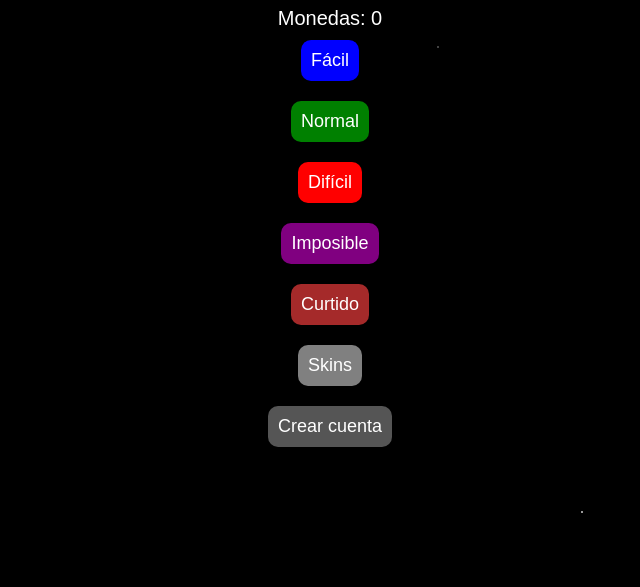
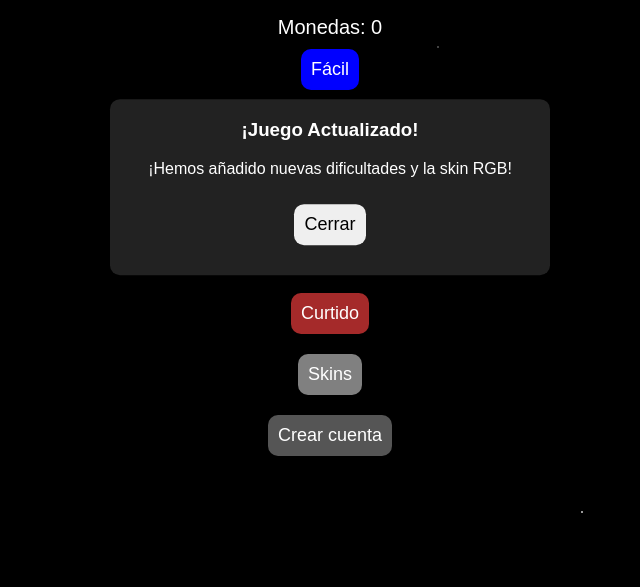
Before and after one commit to lasectasigma-hub/Nave-Juego, a plain HTML site: page index.html in a window 1280 px wide. Shown: the part 213-800 px from the top of the page, without its empty margins (310-950 px from the left). Drawn offline with nearby package versions, Linux system fonts and the light colour scheme.

Commit message:
Update index.html

```diff
--- a/index.html
+++ b/index.html
@@ -20,11 +20,27 @@ input { padding:5px; margin:5px; font-size:16px; border-radius:5px; border:none;
 #panelCuenta { display:none; position:absolute; top:50px; right:10px; background:#222; padding:15px; border-radius:10px; text-align:left; width:220px; color:white; }
 #panelCuenta .miniNave { width:20px; height:20px; display:inline-block; margin-right:5px; vertical-align:middle; border:1px solid white; }
 .rgb-button { background: linear-gradient(to right, red, orange, yellow, green, blue, indigo, violet); }
+#update-message {
+    position: absolute;
+    top: 50%;
+    left: 50%;
+    transform: translate(-50%, -50%);
+    background: #222;
+    padding: 20px;
+    border-radius: 10px;
+    box-shadow: 0 0 10px rgba(0,0,0,0.5);
+    z-index: 10;
+    text-align: center;
+    width: 80%;
+    max-width: 400px;
+}
+#update-message h3 { margin-top: 0; }
 </style>
 </head>
 <body>
 
 <div id="menu">
+  <div>Update 30</div>
   <h1>Nave</h1>
   <div id="monedas">Monedas: 0</div>
   <button style="background:blue; color:white;" onclick="iniciarJuego('facil')">Fácil</button>
@@ -36,6 +52,14 @@ input { padding:5px; margin:5px; font-size:16px; border-radius:5px; border:none;
   <button id="botonSkins" style="background:gray; color:white;" onclick="toggleSkins()">Skins</button>
   <div id="contenedorSkins"></div>
   <button id="crearCuentaBtn" style="background:#555; color:white;" onclick="abrirModalCuenta()">Crear cuenta</button>
+</div>
+
+<div id="update-message" style="display:none;">
+    <h3>¡Juego Actualizado!</h3>
+    <p>
+        ¡Hemos añadido nuevas dificultades y la skin RGB!
+    </p>
+    <button onclick="cerrarMensajeActualizacion()">Cerrar</button>
 </div>
 
 <button id="tuCuentaBtn" onclick="togglePanelCuenta()" style="display:none;">Tu cuenta</button>
@@ -65,6 +89,22 @@ let victoriasImposible = 0;
 let dificultadActual;
 let tiempoMeta;
 let tamañoCubo = 18;
+
+// --- Funcionalidad de Actualización ---
+const VERSION_ACTUAL = "30";
+
+function mostrarMensajeActualizacion() {
+    const ultimaVersionVista = localStorage.getItem('versionJuego');
+    if (ultimaVersionVista !== VERSION_ACTUAL) {
+        document.getElementById('update-message').style.display = 'block';
+    }
+}
+
+function cerrarMensajeActualizacion() {
+    document.getElementById('update-message').style.display = 'none';
+    localStorage.setItem('versionJuego', VERSION_ACTUAL);
+}
+// -------------------------------------
 
 // ----- Código de la música (Tone.js) -----
 let melodyPart, bassPart;
@@ -434,10 +474,11 @@ function mostrarTablaClasificacion(){
 }
 function cerrarTabla(){ document.getElementById('tablaClasificacion').style.display='none'; }
 
-// Inicia la música del menú cuando la página carga
+// Inicia la música del menú cuando la página carga y muestra el mensaje de actualización
 window.addEventListener('load', () => {
     iniciarMusicaMenu();
+    mostrarMensajeActualizacion();
 });
 </script>
 </body>
-  </html>
+</html>
```
